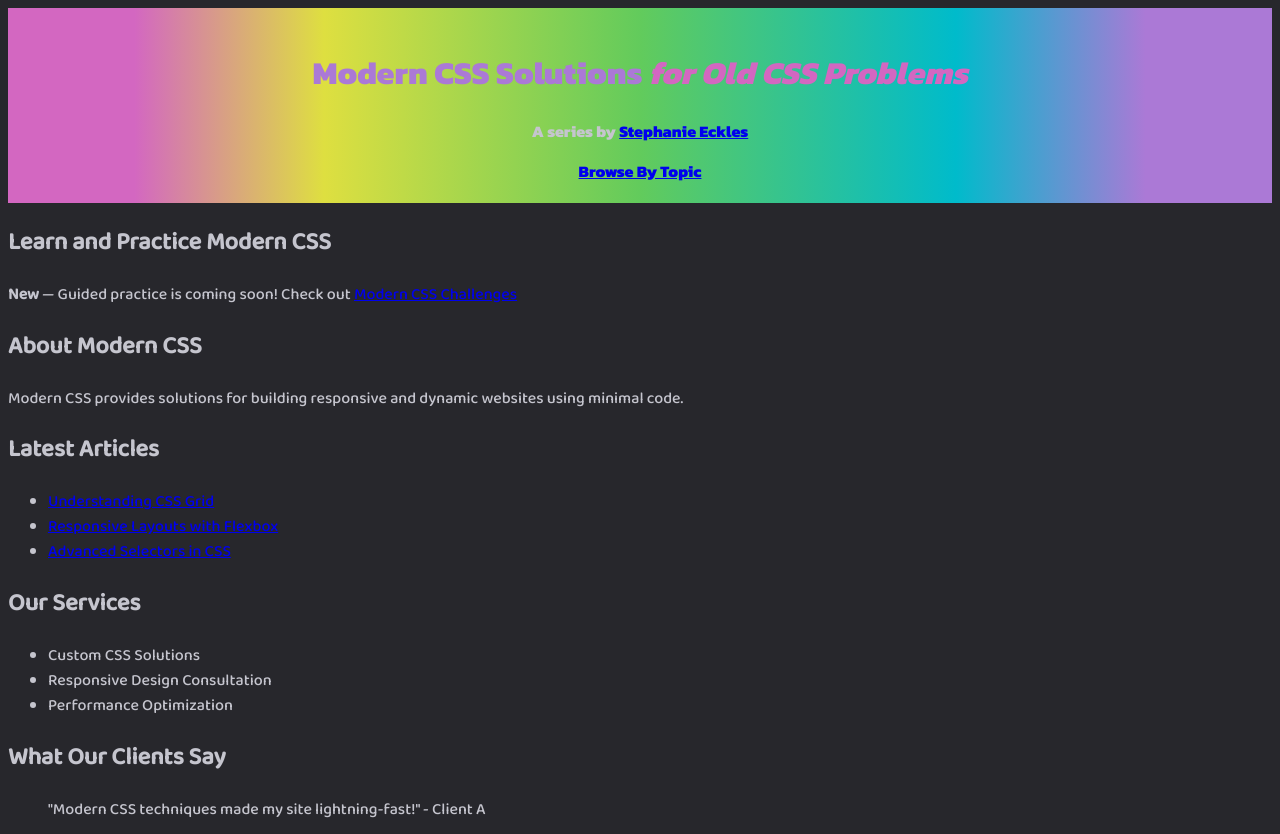
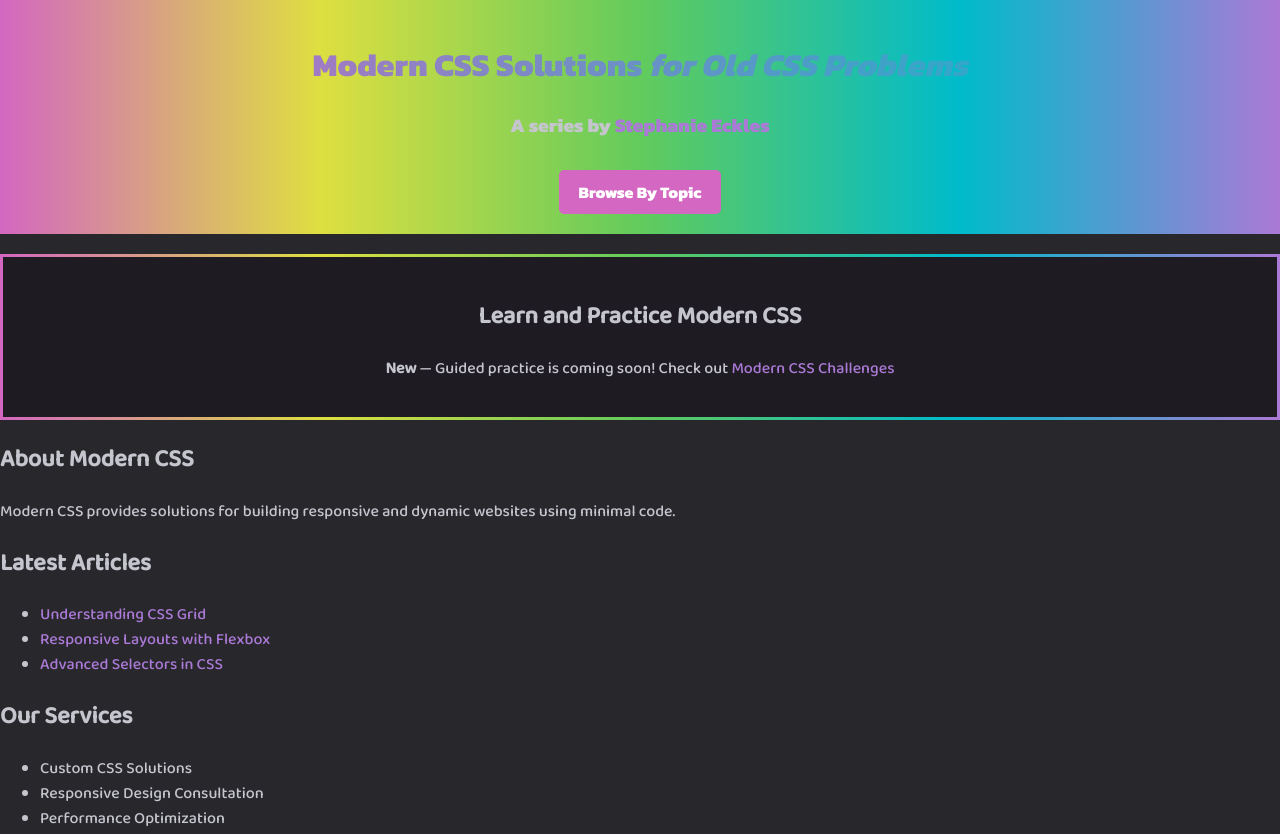
Before and after one commit to damihubs/modern.dev, a plain HTML site: page index.html in a window 1280 px wide. Shown: the top 834 px of the page. Drawn offline with Linux system fonts and the light colour scheme.

Commit message:
Update styles.css

```diff
--- a/styles.css
+++ b/styles.css
@@ -3,7 +3,8 @@
     --color-secondary: #d367c1;
     --color-background: #27272c;
     --color-on-background: #c5c5ce;
-    --gradient: linear-gradient(to right, #d367c1 10%, #dedf40 25%, #62cb5c 50%, #00bbcb 75%, #ab79d6 90%);
+    --color-gradient: linear-gradient(to right, #d367c1, #dedf40, #62cb5c, #00bbcb, #ab79d6);
+    --highlight-gradient: linear-gradient(to right, #d367c1, #00bbcb);
     --brand-font: 'Kanit', serif;
     --brand-font-alt: 'Baloo 2', sans-serif;
 }
@@ -12,26 +13,55 @@ body {
     background-color: var(--color-background);
     color: var(--color-on-background);
     font-family: var(--brand-font-alt);
+    min-height: 100vh;
+    margin: 0;
+    padding: 0;
     display: flex;
     flex-direction: column;
-    min-height: 100vh;
 }
 
-header {
+.hero {
     text-align: center;
     padding: 20px;
-    background: var(--gradient);
+    background: var(--color-gradient);
     color: var(--color-on-background);
     font-family: var(--brand-font);
     font-weight: 800;
 }
 
-h1 {
-    color: var(--color-primary);
+.highlight-title {
+    background: var(--highlight-gradient);
+    -webkit-background-clip: text;
+    -webkit-text-fill-color: transparent;
 }
 
-em {
-    color: var(--color-secondary);
+.byline {
+    font-size: 1.2rem;
+    margin-bottom: 20px;
+}
+
+a {
+    color: var(--color-primary);
+    text-decoration: none;
+}
+
+.button {
+    display: inline-block;
+    padding: 10px 20px;
+    color: white;
+    background-color: var(--color-secondary);
+    border-radius: 5px;
+    margin-top: 10px;
+    font-size: 1rem;
+}
+
+.promo {
+    text-align: center;
+    background-color: #1e1c22;
+    padding: 20px;
+    margin: 20px 0;
+    border: 3px solid transparent;
+    border-image: var(--color-gradient) 1;
 }
 
 footer {
@@ -39,4 +69,5 @@ footer {
     color: var(--color-on-background);
     padding: 10px;
     text-align: center;
+    margin-top: auto;
 }
```
